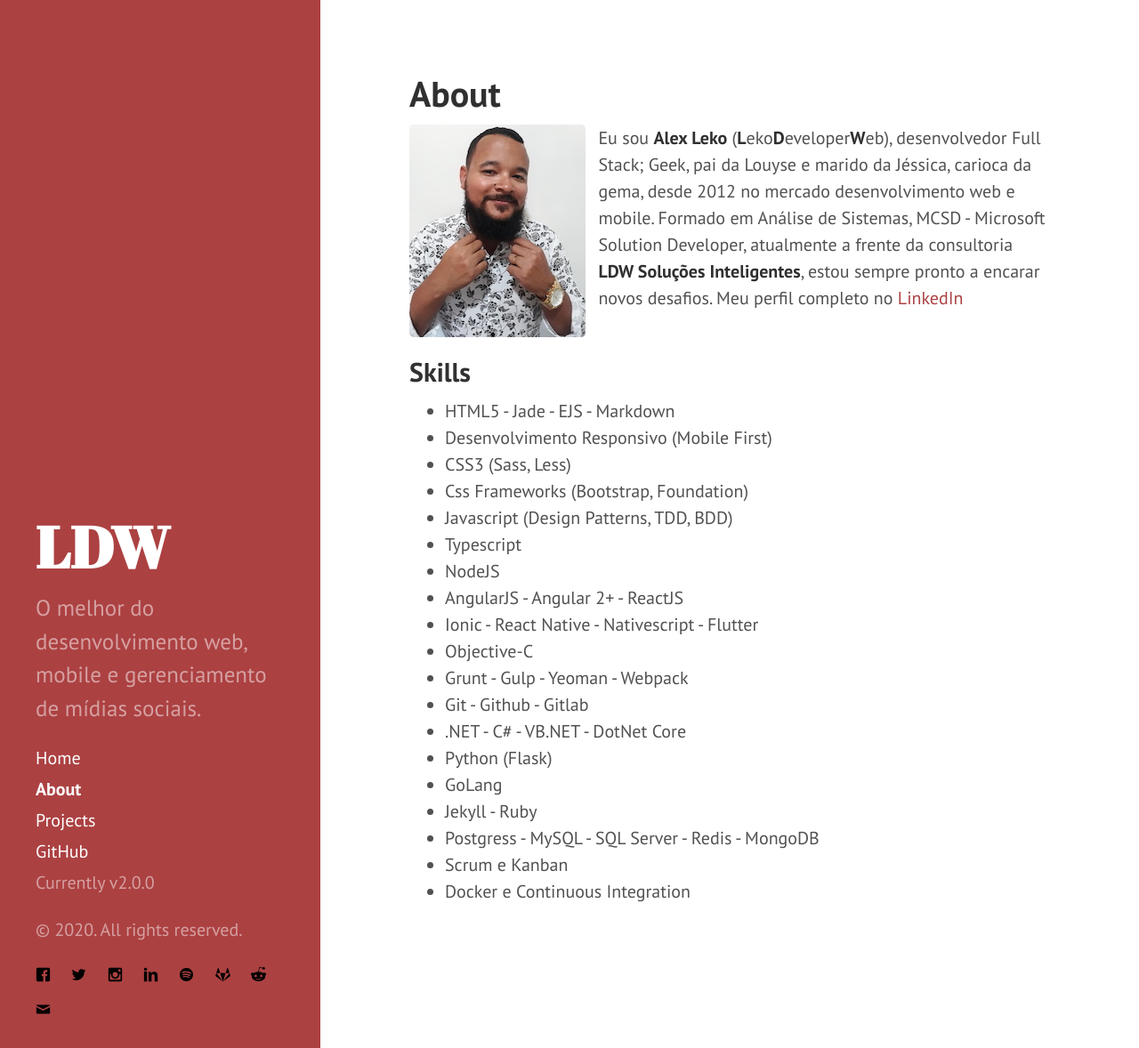
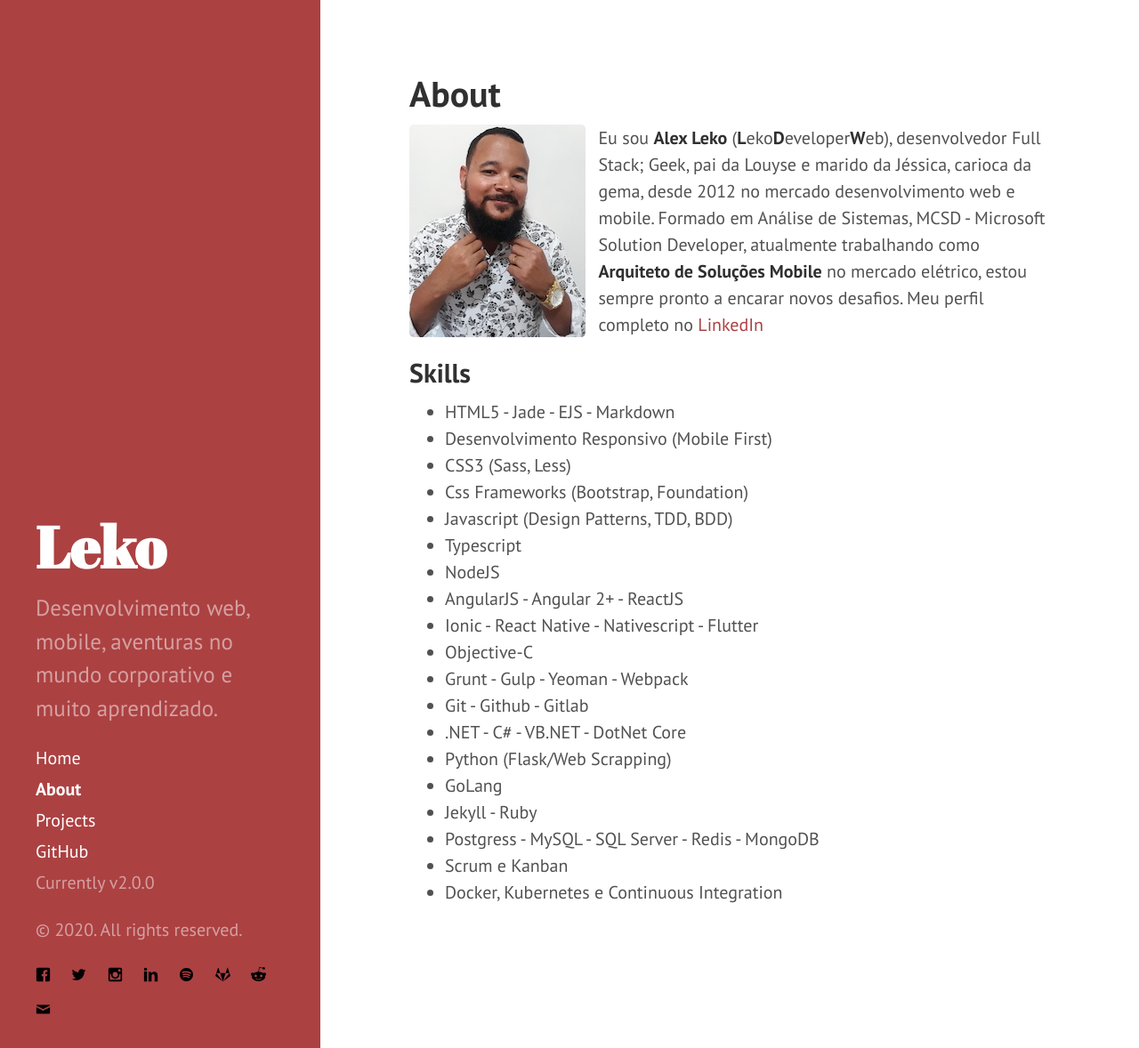
Before and after one commit to ldwsolucoesinteligentes/ldw-site-blog, a Jekyll site: the page built from about.md, in a window 1280 px wide and 1178 px high. Shown: the whole window at 89% size. Built offline with Jekyll 4.4.1, drawn with Linux system fonts in a browser that asks for light colours.

Commit message:
modifications in blog

```diff
--- a/_config.yml
+++ b/_config.yml
@@ -1,8 +1,8 @@
 # Setup
-title: LDW Soluções Inteligentes
+title: LekoDeveloperWeb
 tagline: Alex Leko
-description: O melhor do desenvolvimento web, mobile e gerenciamento de mídias sociais.
-url: https://ldwsolucoesinteligentes.com.br
+description: Desenvolvimento web, mobile, aventuras no mundo corporativo e muito aprendizado.
+url: https://lekodeveloperweb.github.io
 baseurl: /
 read_time: true
 
@@ -10,7 +10,7 @@ social:
     name: Alex Leko
     links:
         - https://twitter.com/LekoDeveloper
-        - https://www.facebook.com/ldwsolucoesinteligentes
+        - https://www.facebook.com/lekooficial
         - https://www.linkedin.com/in/lekodeveloperweb
         - https://github.com/lekowebdeveloper
 lang: pt_BR
@@ -27,7 +27,7 @@ paginate: 5
 paginate_path: '/blog/page:num/'
 
 # post description
-share_description: Um blog com o melhor do desenvolvimento web, mobile, e gerenciamento de mídias sociais.
+share_description: Um blog com o melhor do desenvolvimento web, mobile, e muito aprendizado.
 
 # if it's an external image, update below for true
 # better with square images
@@ -39,7 +39,7 @@ picture: public/images/profile.jpg
 # and specify source (external or local).
 resume_url: https://www.linkedin.com/in/lekodeveloperweb/
 
-url: https://ldwsolucoesinteligentes.com.br
+url: https://lekodeveloperweb.github.io
 
 permalink: /blog/:title/
 
@@ -56,11 +56,11 @@ disqus:
 
 # if you don't have any of social below, comment the line
 twitter: LekoDeveloper
-facebook: ldwsolucoesinteligentes
-instagram: ldwsolucoesinteligentes
+facebook: lekooficial
+instagram: alexleko
 linkedin: lekodeveloperweb
 spotify: lekodeveloperweb
-github: ldwsolucoesinteligentes
+github: lekodeveloperweb
 gitlab: lekodeveloperweb
 reddit: lekodeveloperweb
 medium: lekodeveloperweb
@@ -75,7 +75,7 @@ twitter:
 version: 2.0.0
 
 github:
-  repo: https://github.com/ldwsolucoesinteligentes
+  repo: https://github.com/lekodeveloperweb
 
 # Build settings
 plugins:
--- a/_config_dev.yml
+++ b/_config_dev.yml
@@ -2,6 +2,6 @@ url: http://localhost:4000
 baseurl: /
 
 paginate: 5
-paginate_path: '/blog/page:num/'
+paginate_path: "/blog/page:num/"
 
 read_time: true
--- a/_includes/sidebar.html
+++ b/_includes/sidebar.html
@@ -2,7 +2,7 @@
     <div class="container sidebar-sticky">
         <div class="sidebar-about">
             <h1>
-        <a href="{{ site.baseurl }}">LDW</a>
+                <a href="{{ site.baseurl }}">Leko</a>
             </h1>
             <p class="lead">{{ site.description }}</p>
         </div>
--- a/about.md
+++ b/about.md
@@ -4,7 +4,7 @@ layout: page
 author: alexleko
 ---
 
-![Profile Image]({{ site.baseurl }}{{ site.authors[page.author].picture }}){:.image-profile} Eu sou **Alex Leko** (**L**eko**D**eveloper**W**eb), desenvolvedor Full Stack; Geek, pai da Louyse e marido da Jéssica, carioca da gema, desde 2012 no mercado desenvolvimento web e mobile. Formado em Análise de Sistemas, MCSD - Microsoft Solution Developer, atualmente a frente da consultoria **LDW Soluções Inteligentes**, estou sempre pronto a encarar novos desafios.
+![Profile Image]({{ site.baseurl }}{{ site.authors[page.author].picture }}){:.image-profile} Eu sou **Alex Leko** (**L**eko**D**eveloper**W**eb), desenvolvedor Full Stack; Geek, pai da Louyse e marido da Jéssica, carioca da gema, desde 2012 no mercado desenvolvimento web e mobile. Formado em Análise de Sistemas, MCSD - Microsoft Solution Developer, atualmente trabalhando como **Arquiteto de Soluções Mobile** no mercado elétrico, estou sempre pronto a encarar novos desafios.
 Meu perfil completo no [LinkedIn]({{site.resume_url}}){:target="\_blank"}
 
 {:.clearfix}
@@ -24,9 +24,9 @@ Meu perfil completo no [LinkedIn]({{site.resume_url}}){:target="\_blank"}
 - Grunt - Gulp - Yeoman - Webpack
 - Git - Github - Gitlab
 - .NET - C# - VB.NET - DotNet Core
-- Python (Flask)
+- Python (Flask/Web Scrapping)
 - GoLang
 - Jekyll - Ruby
 - Postgress - MySQL - SQL Server - Redis - MongoDB
 - Scrum e Kanban
-- Docker e Continuous Integration
+- Docker, Kubernetes e Continuous Integration
```
Also changed, not shown: other parts of _includes/sidebar.html (+6 -9 lines), 14 other files. Lines whose indentation alone changed are shown as unchanged.
